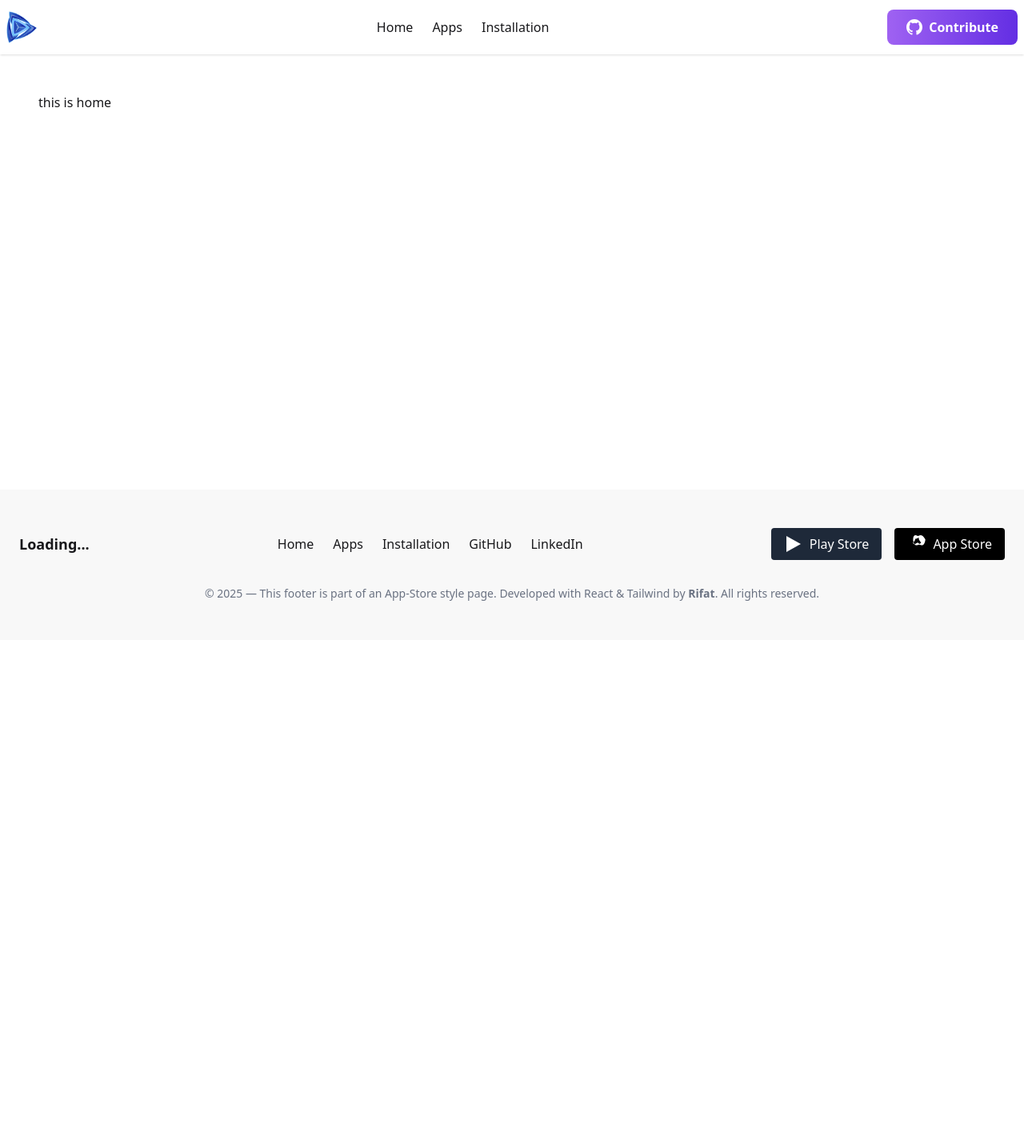
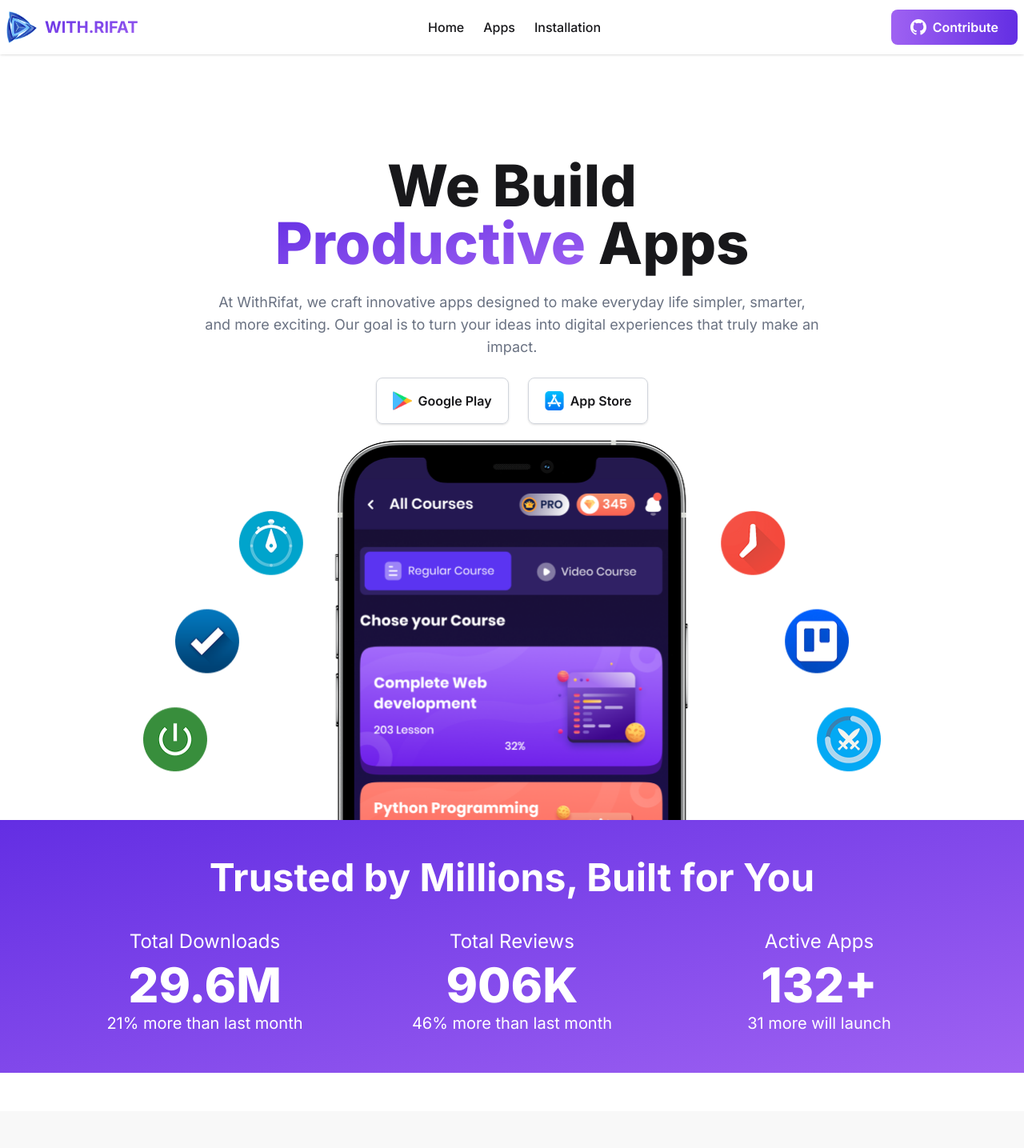
Before and after one commit to withrifat/ph-b12-assignment-07, a React (Vite) app: page / in a window 1280 px wide. Shown: the top 1435 px of the page at 80% size. Before the commit the page ends 800 px from the top, so only its background shows below. Built offline with nearby package versions, Linux system fonts and the light colour scheme; no server answers.

Commit message:
add hero section

```diff
--- a/src/Components/Footer/Footer.jsx
+++ b/src/Components/Footer/Footer.jsx
@@ -7,7 +7,6 @@ const Footer = () => {
   const GITHUB_USERNAME = 'withrifat';
 
   useEffect(() => {
-    // GitHub API থেকে তথ্য fetch করো
     const fetchGitHub = async () => {
       try {
         const res = await fetch(`https://api.github.com/users/${GITHUB_USERNAME}`);
--- a/src/Components/NavBar/NavBar.jsx
+++ b/src/Components/NavBar/NavBar.jsx
@@ -43,7 +43,10 @@ const NavBar = () => {
             </ul>
           </div>
           <NavLink to="/">
+          <div className="flex gap-2 items-center">
             <img src="/logo.png" alt="logo" className="h-10 w-10" />
+            <h1 className='text-xl font-bold text-main-g'>WITH.RIFAT</h1>
+          </div>
           </NavLink>
         </div>
 
--- a/src/Layouts/MainLayout.jsx
+++ b/src/Layouts/MainLayout.jsx
@@ -1,4 +1,4 @@
-import { Outlet } from 'react-router'
+import { Outlet } from 'react-router-dom'
 import NavBar from '../Components/NavBar/NavBar'
 import Footer from '../Components/Footer/Footer'
 
--- a/src/Pages/ErrorPage.jsx
+++ b/src/Pages/ErrorPage.jsx
@@ -1,13 +1,13 @@
 import React from 'react';
-import { useNavigate } from 'react-router';
+import { useNavigate } from 'react-router-dom';
 
 const ErrorPage = () => {
   const navigate = useNavigate();
   return (
-    <div className="min-h-[calc(100vh-160px)] flex flex-col items-center justify-center text-center px-4">
-      <img src="/error-404.png" alt="404 Error" className="w-64 sm:w-80 mb-6" />
-      <h1 className="text-3xl sm:text-4xl font-semibold text-gray-800 mb-2">Oops, page not found!</h1>
-      <p className="text-gray-500 mb-6">The page you are looking for is not available.</p>
+    <div className="flex-1 flex flex-col items-center justify-center text-center px-4">
+      <img src="/error-404.png" alt="404 Error" className="w-64 sm:w-96 mb-6" />
+      <h1 className="text-3xl md:text-[72px] font-semibold text-main-g mb-2">Oops, page not found!</h1>
+      <p className="text-gray-500 text-base mb-6">The page you are looking for is not available.</p>
       <button onClick={() => navigate(-1)} className="btn-main">
         Go Back!
       </button>
--- /dev/null
+++ b/src/Pages/Hero/Hero.jsx
@@ -0,0 +1,71 @@
+import React from 'react';
+
+const Hero = () => {
+  return (
+    <div className="mx-auto px-4 mt-10">
+      <div className="container mx-auto flex flex-col">
+        <div className="flex-1 space-y-6 mt-10 text-center items-center mb-5">
+          <h1 className="text-5xl lg:text-7xl font-extrabold">
+            We Build <br /> <span className="text-main-g">Productive</span> Apps
+          </h1>
+          <div className="max-w-3xl mx-auto">
+            <p className="text-gray-500 text-base lg:text-lg text-center">
+              At WithRifat, we craft innovative apps designed to make everyday life simpler, smarter, and more exciting.
+              Our goal is to turn your ideas into digital experiences that truly make an impact.
+            </p>
+          </div>
+          <div className="flex gap-6 mt-4 justify-center">
+            <a
+              href="https://play.google.com/store"
+              target="_blank"
+              rel="noopener noreferrer"
+              className="flex items-center gap-2 hover:bg-gray-200 px-5 py-4 rounded-lg shadow border-gray-300 border "
+            >
+              <img src="/plays.png" alt="Google Play" className="w-6 h-6" />
+              <span className="font-semibold">Google Play</span>
+            </a>
+            <a
+              href="https://www.apple.com/app-store/"
+              target="_blank"
+              rel="noopener noreferrer"
+              className="flex items-center gap-2 hover:bg-gray-200 px-5 py-4 rounded-lg shadow border-gray-300 border "
+            >
+              <img src="/apps.png" alt="App Store" className="w-6 h-6" />
+              <span className="font-semibold">App Store</span>
+            </a>
+          </div>
+        </div>
+        <div className="flex-1">
+          <img src="/hero.png" alt="Hero" className="w-[80%] mx-auto h-auto object-cover rounded-lg" />
+        </div>
+      </div>
+      {/* Testimonial */}
+      <div className="relative w-screen left-1/2 -translate-x-1/2 bg-main-g text-white py-12">
+        <div className="max-w-6xl mx-auto px-4">
+          <h2 className="text-2xl sm:text-3xl md:text-4xl lg:text-5xl font-bold text-center mb-10">
+            Trusted by Millions, Built for You
+          </h2>
+          <div className="grid grid-cols-1 md:grid-cols-3 gap-8 text-center">
+            <div className="flex flex-col items-center">
+              <p className="text-sm sm:text-lg md:text-xl lg:text-2xl">Total Downloads</p>
+              <h3 className="text-3xl sm:text-4xl md:text-5xl lg:text-6xl font-extrabold mt-2">29.6M</h3>
+              <p className="text-xs sm:text-base md:text-lg lg:text-xl mt-1">21% more than last month</p>
+            </div>
+            <div className="flex flex-col items-center">
+              <p className="text-sm sm:text-lg md:text-xl lg:text-2xl">Total Reviews</p>
+              <h3 className="text-3xl sm:text-4xl md:text-5xl lg:text-6xl font-extrabold mt-2">906K</h3>
+              <p className="text-xs sm:text-base md:text-lg lg:text-xl mt-1">46% more than last month</p>
+            </div>
+            <div className="flex flex-col items-center">
+              <p className="text-sm sm:text-lg md:text-xl lg:text-2xl">Active Apps</p>
+              <h3 className="text-3xl sm:text-4xl md:text-5xl lg:text-6xl font-extrabold mt-2">132+</h3>
+              <p className="text-xs sm:text-base md:text-lg lg:text-xl mt-1">31 more will launch</p>
+            </div>
+          </div>
+        </div>
+      </div>
+    </div>
+  );
+};
+
+export default Hero;
--- a/src/Pages/Home.jsx
+++ b/src/Pages/Home.jsx
@@ -1,10 +1,15 @@
 import React from 'react';
+import Hero from './Hero/Hero';
 
 const Home = () => {
     return (
-        <div>
-            <h3>this is home</h3>
-        </div>
+        <>
+        {/* hero section  */}
+          <Hero></Hero>
+        {/* Apps Section  */}
+
+        </>
+
     );
 };
 
--- a/src/Routes/Router.jsx
+++ b/src/Routes/Router.jsx
@@ -11,6 +11,7 @@ const Router = createBrowserRouter([
     path: '/',
     element: <MainLayout />,
     errorElement: <ErrorPage />,
+    hydrateFallbackElement: <p>Loading...</p>,
     children: [
       {
         index: true,
--- a/src/index.css
+++ b/src/index.css
@@ -1,3 +1,4 @@
+@import url('https://fonts.googleapis.com/css2?family=Inter:ital,opsz,wght@0,14..32,100..900;1,14..32,100..900&display=swap');
 @import "tailwindcss";
 @plugin "daisyui";
 
@@ -6,11 +7,29 @@
     @apply text-white font-semibold py-2.5 px-6 rounded-lg transition-all duration-300;
     background: linear-gradient(to right, #9F62F2, #632EE3);
   }
+
   .btn-main:hover {
     filter: brightness(1.1);
     transform: translateY(-1px);
   }
+
   .btn-main:active {
     filter: brightness(0.95);
   }
+
+  .text-main-g {
+    background: linear-gradient(to bottom right, #632EE3, #9F62F2);
+    -webkit-background-clip: text;
+    -webkit-text-fill-color: transparent;
+    background-clip: text;
+    color: transparent;
+  }
+
+  .bg-main-g {
+    background: linear-gradient(to bottom right, #632EE3, #9F62F2);
+  }
 }
+
+body {
+  font-family: 'Inter', sans-serif;
+}
```
Also changed, not shown: public/apps.png (added), public/plays.png (added).
